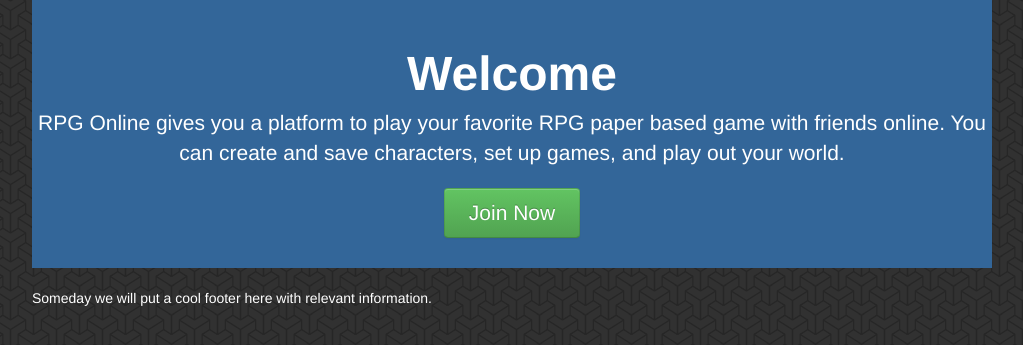
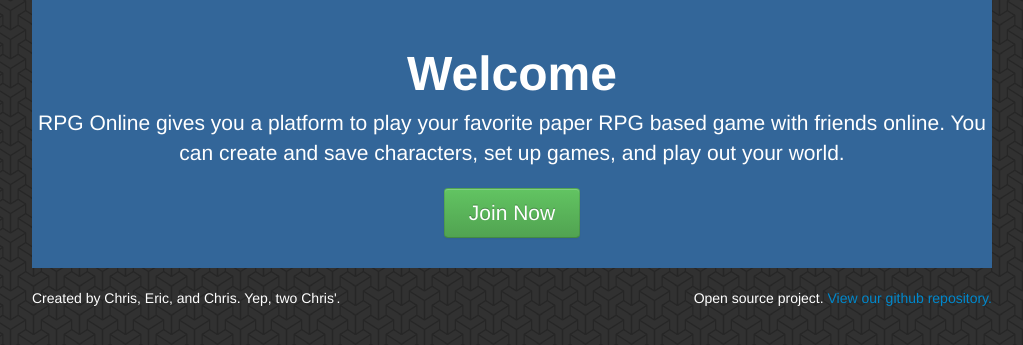
Before and after one commit to capchu/TextRPGOnline, a Flask app: page / in a window 1280 px wide. Shown: the part 192-537 px from the top of the page, without its empty margins (128-1151 px from the left). Run offline with Flask 2, Linux system fonts and the light colour scheme; some libraries are stand-ins or nearby versions.

Commit message:
Small text correction. Added a real footer.

```diff
--- a/rpgonline/templates/base.html
+++ b/rpgonline/templates/base.html
@@ -97,9 +97,14 @@
 
         <div class="container">
             <div id="footer" class="row-fluid">
-                <div class="span12">
+                <div class="span6">
                     <div id="legal">
-                        Someday we will put a cool footer here with relevant information.
+                        Created by Chris, Eric, and Chris. Yep, two Chris'.
+                    </div>
+                </div>
+                <div class="span6" style="text-align: right">
+                    <div id="legal">
+                        Open source project. <a href="https://github.com/capchu/TextRPGOnline">View our github repository.</a>
                     </div>
                 </div>
             </div>
--- a/rpgonline/templates/index.html
+++ b/rpgonline/templates/index.html
@@ -17,7 +17,7 @@
     </style>
     <div class="jumbotron">
         <h1>Welcome</h1>
-        <p class="lead">RPG Online gives you a platform to play your favorite RPG paper based game with friends online. You can create and save characters, set up games, and play out your world.</p>
+        <p class="lead">RPG Online gives you a platform to play your favorite paper RPG based game with friends online. You can create and save characters, set up games, and play out your world.</p>
         {% if 'username' not in session %}
         <p>
             <a href="/login" class="btn btn-lg btn-success">Join Now</a>
```
